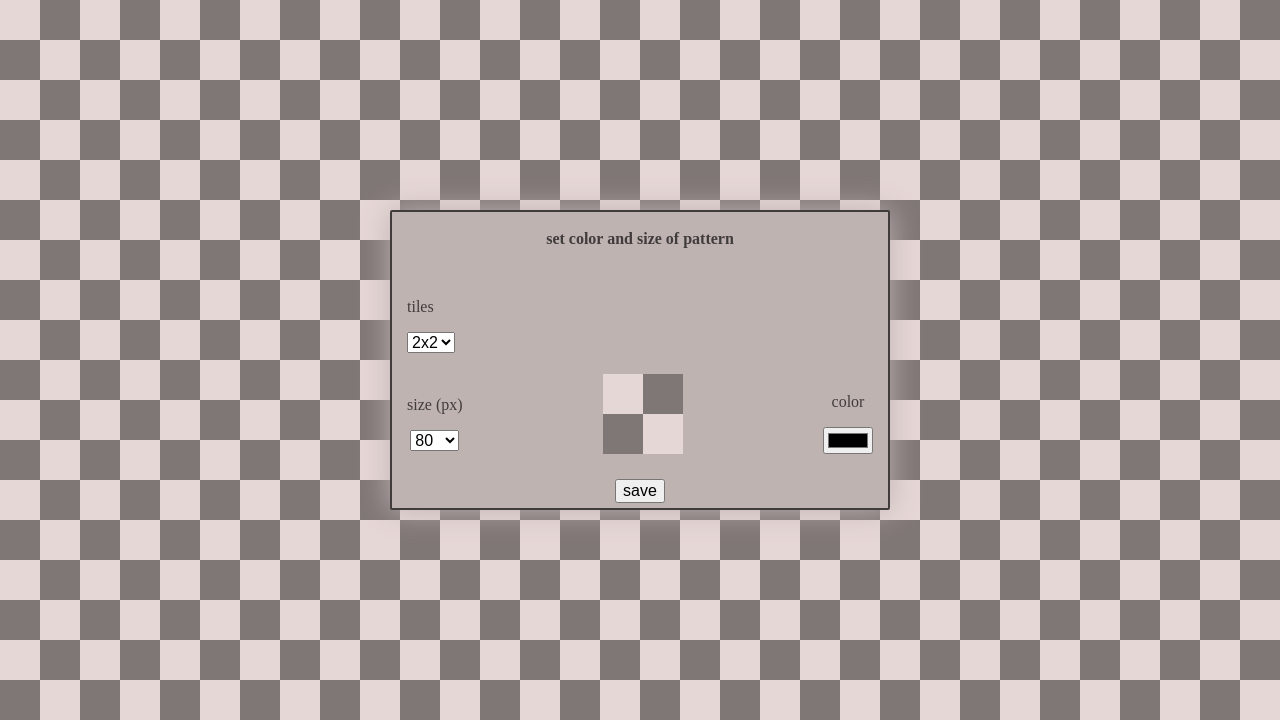
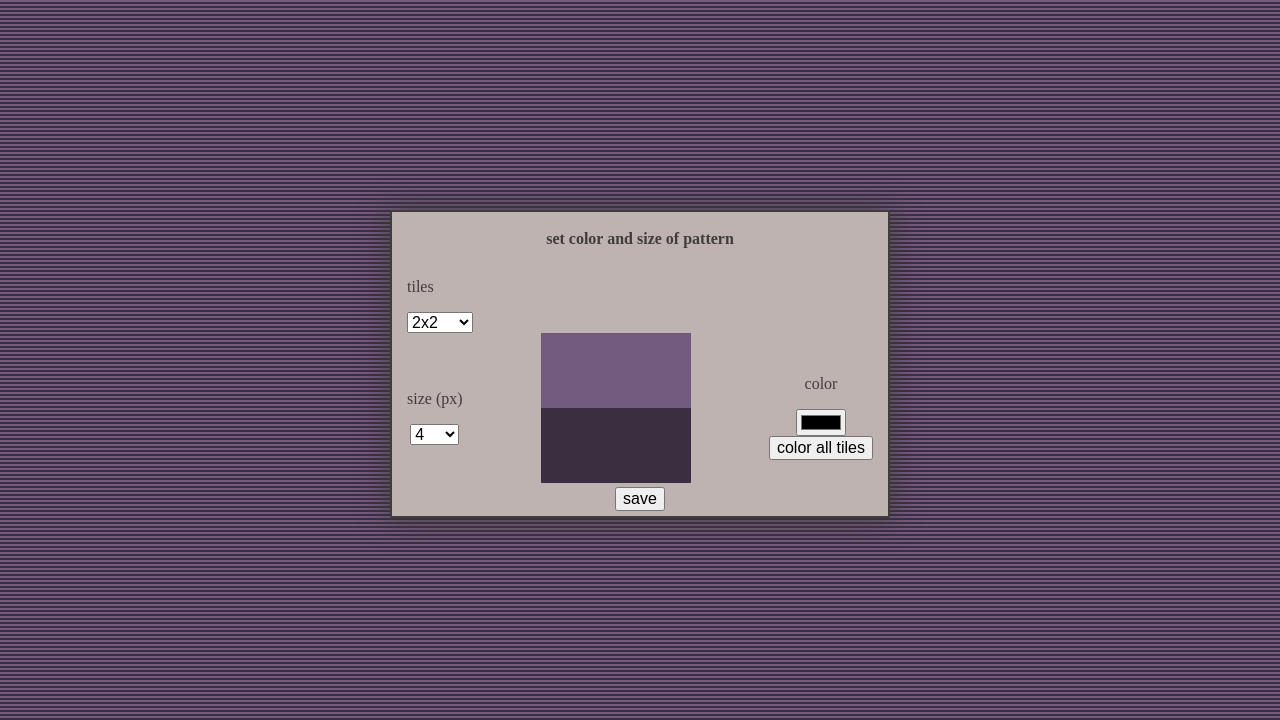
Before and after one commit to NilmergOmino/bg-patterns, a plain HTML site: page index.html in a window 1280 px wide. Shown: the part 80-800 px from the top of the page. Drawn offline with Linux system fonts and the light colour scheme.

Commit message:
saving svg files works

```diff
--- a/index.html
+++ b/index.html
@@ -18,7 +18,20 @@
             <div class="tiles-container">
                 <p>tiles</p>
                 <select name="tiles" id="tiles">
-                    <option value="2">2x2</option>
+                    <option value="2" selected>2x2</option>
+                    <option value="3">3x3</option>
+                    <option value="4">4x4</option>
+                    <option value="5">5x5</option>
+                    <option value="6">6x6</option>
+                    <option value="7">7x7</option>
+                    <option value="8">8x8</option>
+                    <option value="9">9x9</option>
+                    <option value="10">10x10</option>
+                    <option value="11">11x11</option>
+                    <option value="12">12x12</option>
+                    <option value="13">13x13</option>
+                    <option value="14">14x14</option>
+                    <option value="15">15x15</option>
                 </select>
             </div>
             <div class="changes-container">
@@ -29,16 +42,12 @@
                     </select>
                 </div>
                 <div class="svg-container">
-                    <svg xmlns="http://www.w3.org/2000/svg" width="80" height="80" id="svg-pattern">
-                        <rect class="svg-fragment" x="0" y="0" fill="rgb(229,215,213)"  width="50%" height="50%" />
-                        <rect class="svg-fragment" x="0" y="50%" fill="rgb(127,119,118)"  width="50%" height="50%" />
-                        <rect class="svg-fragment" x="50%" y="50%" fill="rgb(229,215,213)"  width="50%" height="50%" />
-                        <rect class="svg-fragment" x="50%" y="0" fill="rgb(127,119,118)"  width="50%" height="50%" />
-                    </svg>
+                    <svg xmlns="http://www.w3.org/2000/svg" width="150" height="150" id="svg-pattern"></svg>
                 </div>
                 <div class="change-color-container">
                     <p>color</p>
                     <input type="color" id="color">
+                    <button id="color-all" class="color-all">color all tiles</button>
                 </div>
             </div>
             <div class="save-container">
--- a/js/scripts.js
+++ b/js/scripts.js
@@ -1,5 +1,4 @@
 window.addEventListener('DOMContentLoaded', function(){
-    sizeOptionsSet();
     Pattern.init();
 })
 
@@ -9,13 +8,19 @@ const Pattern = {
     selectSize: document.getElementById('size'),
     color: document.getElementById('color'),
     colorValue: this.color.value,
+    tiles: document.getElementById('tiles'),
+    selectSize: document.getElementById('size'),
+    btnColorAll: document.getElementById('color-all'),
+    save: document.getElementById('save'),
     init: function(){
-        this.selectSize.addEventListener('change', Pattern.set);
+        this.selectSize.addEventListener('change', Pattern.setBackground);
         this.color.addEventListener('change', Pattern.setColor);
+        this.tiles.addEventListener('change', Pattern.setSvg);
+        this.btnColorAll.addEventListener('click', Pattern.colorAllTiles);
+        this.save.addEventListener('click', Pattern.saveImg);
         this.setSvg();
-
     },
-    set: function(){
+    setBackground: function(){
         let size = Pattern.selectSize.value;
         Pattern.clone = Pattern.svg.cloneNode(true);
         Pattern.clone.setAttribute('width', size);
@@ -27,39 +32,81 @@ const Pattern = {
     },
     changeColor: function(e){
         e.target.setAttribute('fill', Pattern.colorValue);
-        Pattern.set();
+        Pattern.setBackground();
+    },
+    sizeOptionsSet: function(){
+        Pattern.selectSize.innerHTML = '';
+        const fragment = document.createDocumentFragment();
+        let step = Number(Pattern.tiles.value);
+        for(let i=step; i<=250;i+=step){
+            let option = document.createElement('option');
+            option.value = i;
+            option.textContent = i;
+            if(i == step*2) option.selected = 'selected';
+            fragment.appendChild(option);
+        }
+        Pattern.selectSize.appendChild(fragment);
+    },
+    colorAllTiles: function(){
+        Pattern.svgFragment = document.querySelectorAll('.svg-fragment');
+        Pattern.svgFragment.forEach(el=>{
+            el.setAttribute('fill', Pattern.color.value);
+        })
+        Pattern.setBackground();
     },
     setSvg: function(){
-
-
+        let tiles = Pattern.tiles.value;
+        let allTiles = tiles*tiles;
+        let percStep = 100/tiles;
+        let perc = [];
+        let percStart = 0;
+        for(let i=0;i<tiles;i++){
+            perc.push(percStart);
+            percStart += percStep;
+        }
+        let mySet = new Set();
+        let tries = 0;
+        let percLength = perc.length;
+        while(mySet.size < allTiles){
+            let x = Math.floor(Math.random()*percLength);
+            let y = Math.floor(Math.random()*percLength);
+            mySet.add(perc[x]+'_'+perc[y]);
+            tries++;
+        }
+        const xy = [...mySet].sort();
+        const svgns = "http://www.w3.org/2000/svg";
+        let svg = document.getElementById('svg-pattern');
+        let fragment = document.createDocumentFragment();
+        for(let i=1; i<= allTiles; i++){
+            let rect = document.createElementNS(svgns, 'rect');
+            rect.classList.add('svg-fragment');
+            (i % 2 == 0)? rect.setAttribute('fill', '#3A2E40') : rect.setAttribute('fill', '#735B7F');
+            rect.setAttribute('width', percStep+'%');
+            rect.setAttribute('height', percStep+'%');
+            let xyArray = xy[i-1].split('_');
+            rect.setAttribute('x',xyArray[0]+'%');
+            rect.setAttribute('y',xyArray[1]+'%');
+            fragment.appendChild(rect);
+        }
+        Pattern.svg.innerHTML = '';
+        Pattern.svg.appendChild(fragment);
 
         this.svgFragment = document.querySelectorAll('.svg-fragment');
         this.svgFragment.forEach(el=>{
             el.addEventListener('click', Pattern.changeColor);
         })
-        this.set();
+        Pattern.sizeOptionsSet();
+        Pattern.setBackground();
+    },
+    saveImg: function(){
+        let svgData = Pattern.clone.outerHTML;
+        let svgBlob = new Blob([svgData], {type:"image/svg+xml;charset=utf-8"});
+        let svgUrl = URL.createObjectURL(svgBlob);
+        let downloadLink = document.createElement("a");
+        downloadLink.href = svgUrl;
+        downloadLink.download = "pattern.svg";
+        document.body.appendChild(downloadLink);
+        downloadLink.click();
+        document.body.removeChild(downloadLink);
     }
 }
-
-
-
-
-
-
-
-
-
-
-
-function sizeOptionsSet(){
-    const select = document.getElementById('size');
-    const fragment = document.createDocumentFragment();
-    for(let i=2; i<=250;i+=2){
-        let option = document.createElement('option');
-        option.value = i;
-        option.textContent = i;
-        if(i == 80) option.selected = 'selected';
-        fragment.appendChild(option);
-    }
-    select.appendChild(fragment);
-}
--- a/scss/style.scss
+++ b/scss/style.scss
@@ -22,7 +22,7 @@ $color-m5: rgb(225,238,237);
 .main{
     position: relative;
     min-height: 90vh;
-    background-color: white;
+    background-color: $color-m1;
 }
 .test-pattern{
     width: 100%;
@@ -36,7 +36,7 @@ $color-m5: rgb(225,238,237);
     border-radius: 2px;
     border: 2px solid $color-m1;
     background-color: $color-m3;
-    box-shadow: 0px 0px 30px $color-m3;
+    box-shadow: 0px 0px 30px $color-m1;
     position: absolute;
     top: calc(45vh - 150px);
     left: calc(50vw - 250px);
```
Also changed, not shown: css/style.css, 1 other file.
